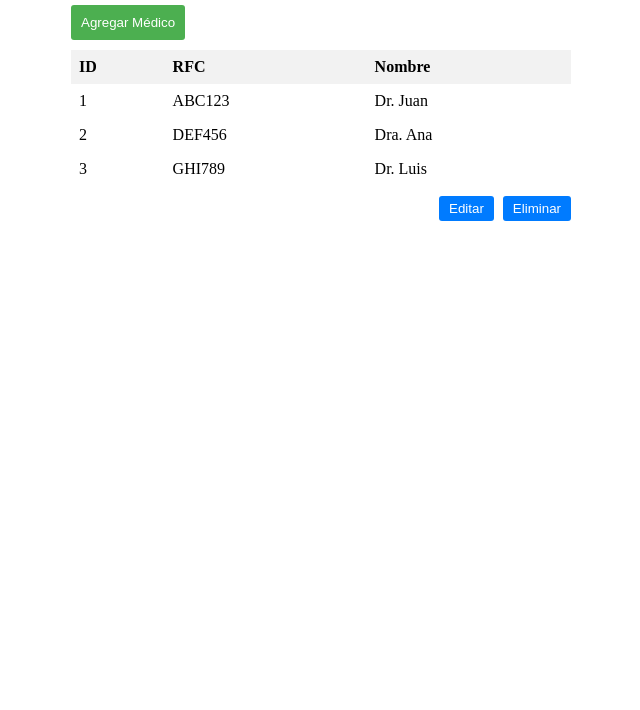
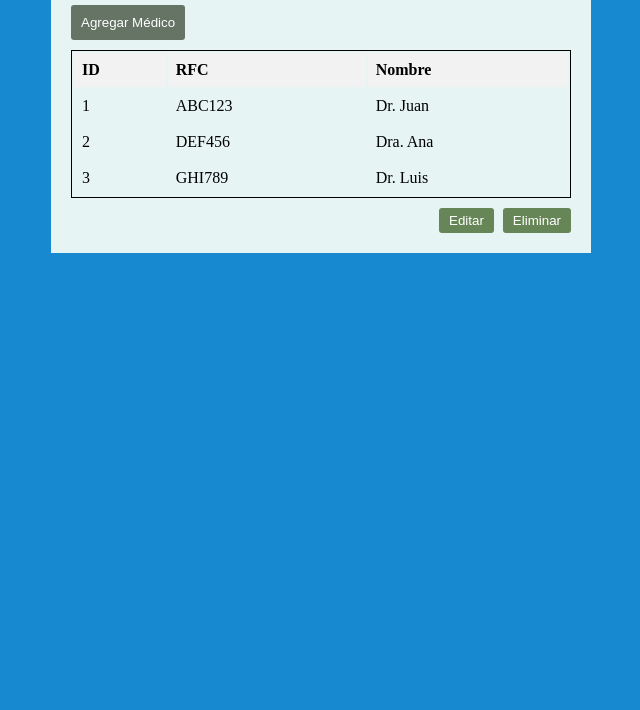
Before and after one commit to ls-shiroyasha/MA_POAO, a plain HTML site: page adm_med.html in a window 1280 px wide. Shown: the part 90-800 px from the top of the page, without its empty margins (319-959 px from the left). Drawn offline with Linux system fonts and the light colour scheme.

Commit message:
Examen terminado

```diff
--- a/Examen1erP/examen.css
+++ b/Examen1erP/examen.css
@@ -1,6 +1,6 @@
 div{
     margin: auto;
-    background-color: rgb(130, 163, 193);
+    background-color: blue;
     padding: 400px;
 }
 
--- a/est_adm_med.css
+++ b/est_adm_med.css
@@ -1,4 +1,8 @@
+body{
+  background-color: #1689d1;
+}
 .container {
+    background-color: #e6f5f3;
     width: 500px;
     margin: 0 auto;
     padding: 20px;
@@ -11,7 +15,7 @@
   button#agregarMedico {
     margin-bottom: 10px;
     padding: 10px;
-    background-color: #4CAF50;
+    background-color: #667466;
     color: white;
     border: none;
     border-radius: 3px;
@@ -20,7 +24,9 @@
 
   table {
     width: 100%;
-    border-collapse: collapse;
+    /*border-collapse: collapse;
+    bor*/
+    border: 1px solid black;
     margin-bottom: 10px;
   }
 
@@ -40,7 +46,7 @@
   button.editar, button.eliminar {
     padding: 5px 10px;
     margin-left: 5px;
-    background-color: #007bff;
+    background-color: #668657;
     color: white;
     border: none;
     border-radius: 3px;
--- a/est_ced.css
+++ b/est_ced.css
@@ -1,8 +1,12 @@
+body{
+  background-color: #1689d1;
+}
 .container {
+    background-color: #e6f5f3;
     width: 500px;
     margin: 0 auto;
     padding: 20px;
-    border: 1px solid #ccc;
+    border: 1px solid #1eff00;
     border-radius: 5px;
   }
 
@@ -34,6 +38,7 @@
 
   button[type="submit"],
   button#descargarPDF {
+    margin-right: auto;
     padding: 10px;
     background-color: #4CAF50;
     color: white;
@@ -43,6 +48,7 @@
   }
 
   button[type="submit"]:hover,
-  button#descargarPDF:hover {
+  button#descargarPDF:hover{
     background-color: #45a049;
+    margin-right: auto;
   }
--- a/estilo_sesion.css
+++ b/estilo_sesion.css
@@ -1,8 +1,12 @@
+body{
+  background-color: #1689d1;
+}
 .container {
+    background-color: #e6f5f3;
     width: 300px;
     margin: 90px 350px;
     padding: 20px;
-    border: 1px solid #ccc;
+    border: 1px solid #1eff00;
     border-radius: 5px;
   }
 
```
Also changed, not shown: Examen1erP/examen.html (+1 -1 lines).
